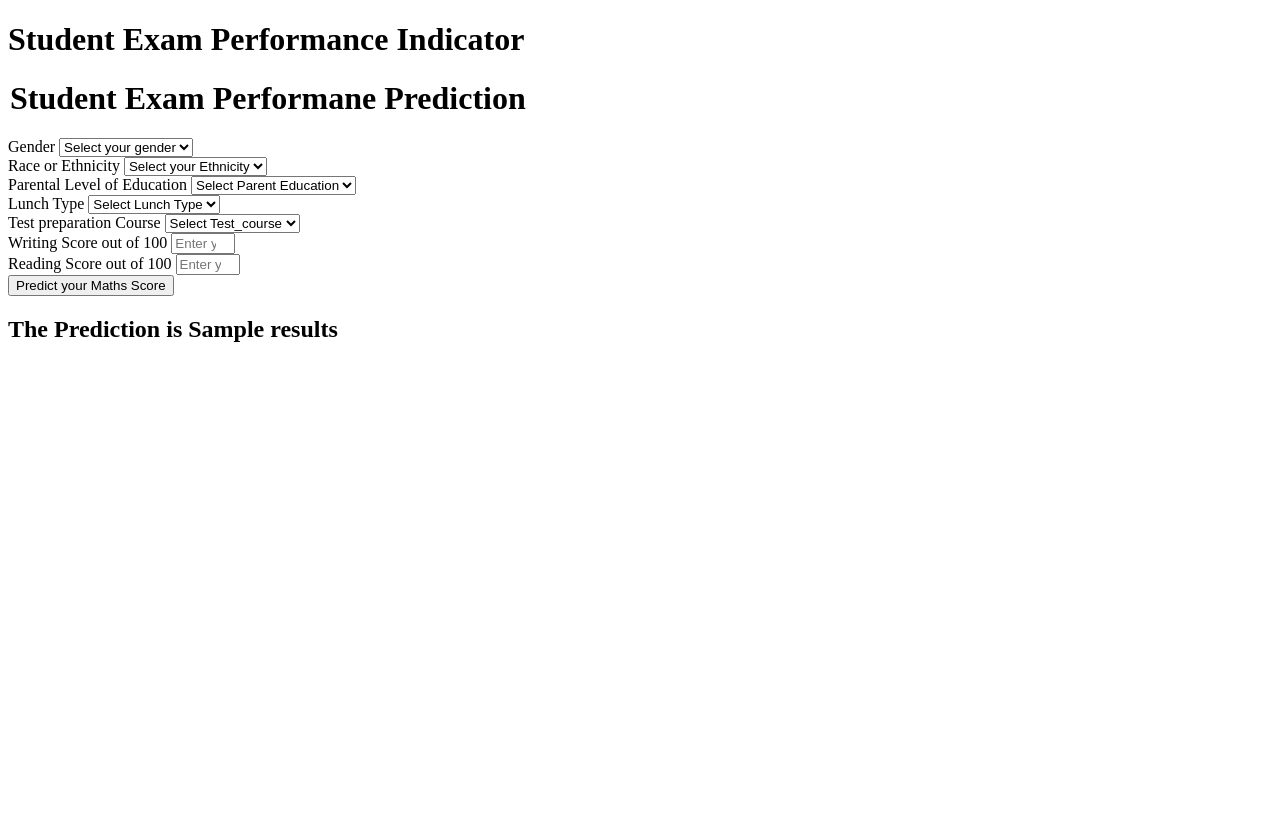
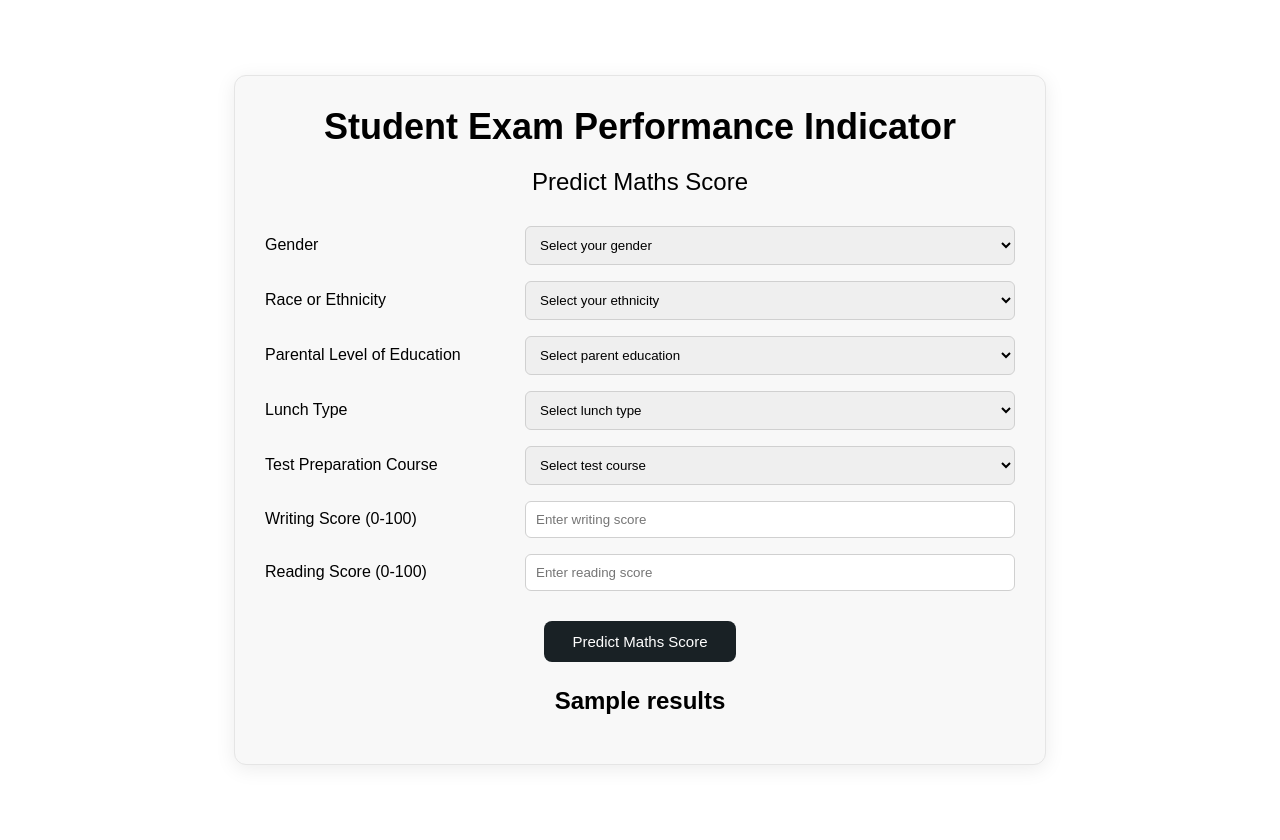
Before and after one commit to gituser1612/ML-Project, a Flask app: template templates/home.html in a window 1280 px wide. Before the commit the page ends 342 px from the top, so only its background shows below. Run offline with Flask 3, Linux system fonts and the light colour scheme; the template is opened without the code that fills it: most values are stand-ins (such as "Sample title", 1, 10 or a date in 2020).

Commit message:
Ui Update

```diff
--- a/application.py
+++ b/application.py
@@ -11,7 +11,8 @@ app = application
 ##Route for home page
 @app.route('/')
 def index():
-    return render_template('index.html')
+    return render_template('index.html',best_model_name='CatBoost Regressor',
+        r2_square=0.88)
 
 @app.route('/predictdata',methods=['GET','POST'])
 def predict_datapoint():
--- a/src/components/model_trainer.py
+++ b/src/components/model_trainer.py
@@ -109,7 +109,7 @@ class ModelTrainer:
             )
             predicted = best_model.predict(X_test)
             r2_square =  r2_score(y_test,predicted)
-            return r2_square
+            return r2_square, best_model_name
 
 
         except Exception as e:
--- a/templates/home.html
+++ b/templates/home.html
@@ -1,118 +1,201 @@
 <!DOCTYPE html>
 <html lang="en">
+
 <head>
     <meta charset="UTF-8">
     <meta name="viewport" content="width=device-width, initial-scale=1.0">
     <title>Prediction</title>
 </head>
-<body>
-    <div class="login">
-        <h1>Student Exam Performance Indicator</h1>
-        <form action="{{ url_for('predict_datapoint')}}", method="post">
-            <h1>
-                <legend>Student Exam Performane Prediction</legend>
+
+<body style="
+    margin: 0;
+    font-family: Arial, sans-serif;
+    background-color: #ffffff;
+">
+
+    <div style="
+        min-height: 100vh;
+        display: flex;
+        justify-content: center;
+        align-items: center;
+        padding: 20px;
+    ">
+
+        <div style="
+            width: 750px;
+            background: #F8F8F8;
+            border: 1px solid #e5e5e5;
+            border-radius: 12px;
+            padding: 30px;
+            box-shadow: 0 4px 20px rgba(0,0,0,0.08);
+        ">
+
+            <h1 style="
+                text-align: center;
+                margin-top: 0;
+                margin-bottom: 10px;
+                font-size: 36px;
+            ">
+                Student Exam Performance Indicator
             </h1>
-            <div class="mb-3">
-                <label class="form-label">Gender</label>
-                <select class="form-control" name="gender" placeholder="Enter your Gender" required>
-                    <option class="placeholder" value="">Select your gender</option>
-                    <option value="male">
-                        Male
-                    </option>
-                    <option value="female">
-                        Female
-                    </option>
-                </select>
 
-            </div>
+            <h2 style="
+                text-align: center;
+                margin-bottom: 30px;
+                font-size: 24px;
+                font-weight: 500;
+            ">
+                Predict Maths Score
+            </h2>
 
-            <div class="mb-3">
-                <label class="form-label">Race or Ethnicity</label>
-                <select class="form-control" name="ethnicity" placeholder="Enter your Ethnicity" required>
-                    <option class="placeholder" selected disabled value="">Select your Ethnicity</option>
-                    <option value="group A">
-                        Group A
-                    </option>
-                    <option value="group B">
-                        Group B
-                    </option>
-                    <option value="group C">
-                        Group C
-                    </option>
-                    <option value="group D">
-                        Group D
-                    </option>
-                    <option value="group E">
-                        Group E
-                    </option>
-                </select>
-            </div>
-            <div class="mb-3">
-            <label class="form-label">Parental Level of Education</label>
-            <select class="form-control" name="parental_level_of_education"
-                placeholder="Enter you Parent Education" required>
-                <option class="placeholder" selected disabled value="">Select Parent Education</option>
-                <option value="associate's degree">
-                    associate's degree
-                </option>
-                <option value="bachelor's degree">
-                    bachelor's degree
-                </option>
-                <option value="high school">
-                    high school
-                </option>
-                <option value="master's degree">
-                    master's degree
-                </option>
-                <option value="some college">
-                    some college
-                </option>
-                <option value="some high school">
-                    some high school
-                </option>
-            </select>
+            <form action="{{ url_for('predict_datapoint') }}" method="post">
+
+                <div style="
+                    display: grid;
+                    grid-template-columns: 240px 1fr;
+                    gap: 16px 20px;
+                    align-items: center;
+                ">
+
+                    <label>Gender</label>
+
+                    <select name="gender" required style="
+                        padding: 10px;
+                        border: 1px solid #d0d0d0;
+                        border-radius: 6px;
+                        width: 100%;
+                        box-sizing: border-box;
+                    ">
+                        <option value="">Select your gender</option>
+                        <option value="male">Male</option>
+                        <option value="female">Female</option>
+                    </select>
+
+                    <label>Race or Ethnicity</label>
+
+                    <select name="ethnicity" required style="
+                        padding: 10px;
+                        border: 1px solid #d0d0d0;
+                        border-radius: 6px;
+                        width: 100%;
+                    ">
+                        <option value="">Select your ethnicity</option>
+                        <option value="group A">Group A</option>
+                        <option value="group B">Group B</option>
+                        <option value="group C">Group C</option>
+                        <option value="group D">Group D</option>
+                        <option value="group E">Group E</option>
+                    </select>
+
+                    <label>Parental Level of Education</label>
+
+                    <select name="parental_level_of_education" required style="
+                        padding: 10px;
+                        border: 1px solid #d0d0d0;
+                        border-radius: 6px;
+                        width: 100%;
+                    ">
+                        <option value="">Select parent education</option>
+                        <option value="associate's degree">Associate's degree</option>
+                        <option value="bachelor's degree">Bachelor's degree</option>
+                        <option value="high school">High school</option>
+                        <option value="master's degree">Master's degree</option>
+                        <option value="some college">Some college</option>
+                        <option value="some high school">Some high school</option>
+                    </select>
+
+                    <label>Lunch Type</label>
+
+                    <select name="lunch" required style="
+                        padding: 10px;
+                        border: 1px solid #d0d0d0;
+                        border-radius: 6px;
+                        width: 100%;
+                    ">
+                        <option value="">Select lunch type</option>
+                        <option value="free/reduced">Free / Reduced</option>
+                        <option value="standard">Standard</option>
+                    </select>
+
+                    <label>Test Preparation Course</label>
+
+                    <select name="test_preparation_course" required style="
+                        padding: 10px;
+                        border: 1px solid #d0d0d0;
+                        border-radius: 6px;
+                        width: 100%;
+                    ">
+                        <option value="">Select test course</option>
+                        <option value="none">None</option>
+                        <option value="completed">Completed</option>
+                    </select>
+
+                    <label>Writing Score (0-100)</label>
+
+                    <input type="number"
+                        name="writing_score"
+                        min="0"
+                        max="100"
+                        placeholder="Enter writing score"
+                        required
+                        style="
+                            padding: 10px;
+                            border: 1px solid #d0d0d0;
+                            border-radius: 6px;
+                            width: 100%;
+                            box-sizing: border-box;
+                        ">
+
+                    <label>Reading Score (0-100)</label>
+
+                    <input type="number"
+                        name="reading_score"
+                        min="0"
+                        max="100"
+                        placeholder="Enter reading score"
+                        required
+                        style="
+                            padding: 10px;
+                            border: 1px solid #d0d0d0;
+                            border-radius: 6px;
+                            width: 100%;
+                            box-sizing: border-box;
+                        ">
+
+                </div>
+
+                <div style="
+                    text-align: center;
+                    margin-top: 30px;
+                ">
+
+                    <button type="submit" style="
+                        background: #192125;
+                        color: white;
+                        border: none;
+                        padding: 12px 28px;
+                        border-radius: 8px;
+                        cursor: pointer;
+                        font-size: 15px;
+                    ">
+                        Predict Maths Score
+                    </button>
+
+                </div>
+
+            </form>
+
+            <h2 style="
+                text-align: center;
+                margin-top: 25px;
+            ">
+                {{ results }}
+            </h2>
+
         </div>
-         <div class="mb-3">
-            <label class="form-label">Lunch Type</label>
-            <select class="form-control" name="lunch" placeholder="Enter you Lunch" required>
-                <option class="placeholder" selected disabled value="">Select Lunch Type</option>
-                <option value="free/reduced">
-                    free/reduced
-                </option>
-                <option value="standard">
-                    standard
-                </option>
-            </select>
-        </div>
-        <div class="mb-3">
-            <label class="form-label">Test preparation Course</label>
-            <select class="form-control" name="test_preparation_course" placeholder="Enter you Course"
-                required>
-                <option class="placeholder" selected disabled value="">Select Test_course</option>
-                <option value="none">
-                    None
-                </option>
-                <option value="completed">
-                    Completed
-                </option>
-            </select>
-        </div>
-        <div class="mb-3">
-            <label class="form-label">Writing Score out of 100</label>
-            <input class="form-control" type="number" name="reading_score"
-                placeholder="Enter your Reading score" min='0' max='100' />
-        </div>
-        <div class="mb-3">
-            <label class="form-label">Reading Score out of 100</label>
-            <input class="form-control" type="number" name="writing_score"
-                placeholder="Enter your Reading Score" min='0' max='100' />
-        </div>
-        <div class="mb-3">
-            <input class="btn btn-primary" type="submit" value="Predict your Maths Score" required />
-        </div>
-        </form>
-        <h2>The Prediction is {{results}}</h2>
+
     </div>
 
 </body>
+
 </html>
```
Also changed, not shown: templates/index.html (+60 -3 lines).
